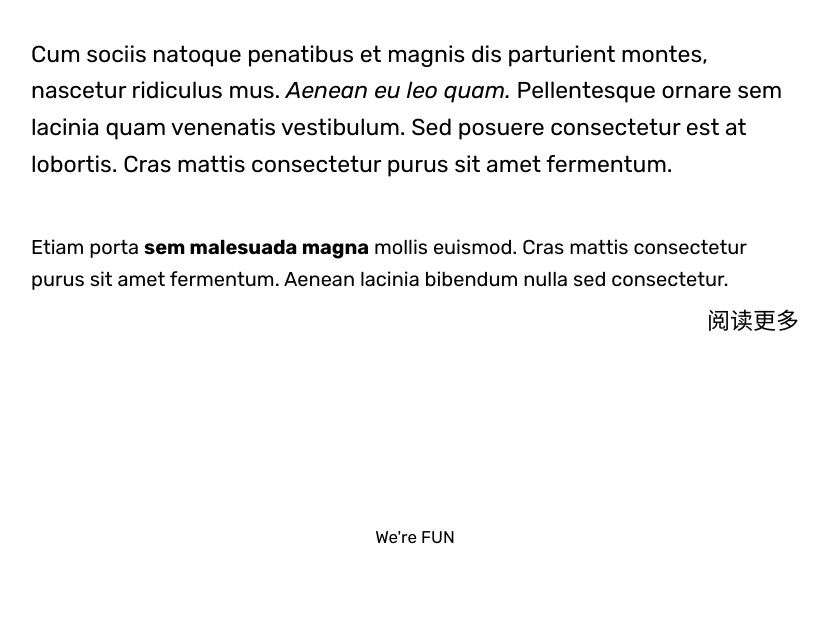
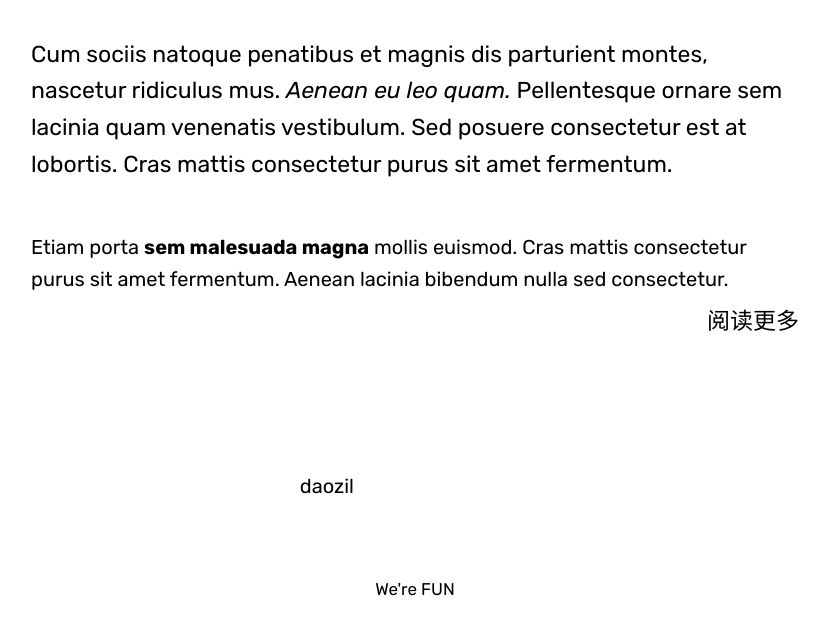
Before and after one commit to FUNzmr/Remember, a Jekyll site: the page built from index.html, in a window 1280 px wide and 900 px high, scrolled down 6286 px, cut to the strip 233-868 px from the top of the window. Shown: the whole strip, without its empty margins (225-1053 px from the left). Built offline with Jekyll 4.4.1, drawn with Linux system fonts in a browser that asks for light colours; nearby versions of some CDN libraries; some web fonts are replaced; the list of posts is cut into pages by our own code; comment, search, counter and statistics services are not loaded; a style sheet for code colours, icons or effects is not loaded.

Commit message:
Update pagination.html

```diff
--- a/_includes/post/pagination.html
+++ b/_includes/post/pagination.html
@@ -1,7 +1,7 @@
 
 <nav class="pagination" role="navigation">
-<!-- <hr/>
-  <ul>
+<hr/>
+<!--   <ul>
     <li class="pagination-item-prev" >
           {% if paginator.previous_page %}
       {% if paginator.page == 2 %}
@@ -12,10 +12,10 @@
       {% else %}
       <span>&laquo; 上一页</span>
           {% endif %}
-    </li>
+    </li> -->
+daozil
 
-
-    <li class="pagination-item-next" >
+<!--     <li class="pagination-item-next" >
           {% if paginator.next_page %}
       <a rel="next" href="{{ site.baseurl }}/page-{{paginator.next_page}}/">下一页 &raquo;</a>
       {% else %}
@@ -23,6 +23,6 @@
           {% endif %}
     </li>
 
-  </ul>
-<hr/> -->
+  </ul> -->
+<hr/>
 </nav>
```
